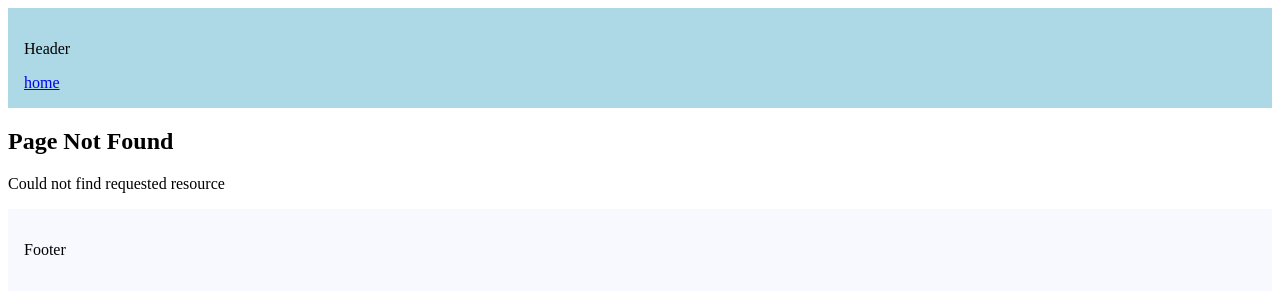
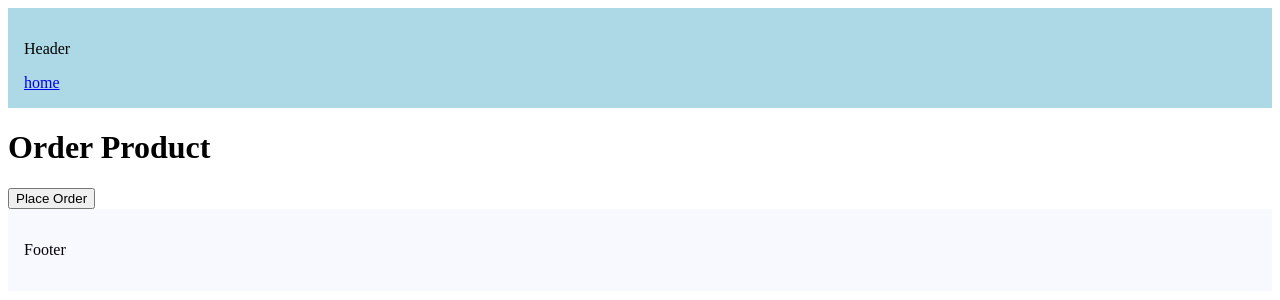
Before and after one commit to Kapelek/nextjs-course, a Next.js app in the folder routing-demo/: page /order-product in a window 1280 px wide. Before the commit this address had no page. Shown: the top 300 px of the page. Built offline with nearby package versions, Linux system fonts and the light colour scheme.

Commit message:
navigating programmatically

```diff
--- /dev/null
+++ b/routing-demo/app/order-product/page.tsx
@@ -0,0 +1,19 @@
+"use client";
+import { useRouter } from "next/navigation";
+
+const OrderProduct = () => {
+  const router = useRouter();
+
+  const handleClick = () => {
+    console.log("Placing your order");
+    router.push("/");
+  };
+  return (
+    <>
+      <h1>Order Product</h1>
+      <button onClick={handleClick}>Place Order</button>
+    </>
+  );
+};
+
+export default OrderProduct;
--- a/routing-demo/app/products/[productId]/reviews/[reviewId]/page.tsx
+++ b/routing-demo/app/products/[productId]/reviews/[reviewId]/page.tsx
@@ -1,4 +1,4 @@
-import { notFound } from "next/navigation";
+import { notFound, redirect } from "next/navigation";
 
 const ProductReview = async ({
   params,
@@ -7,7 +7,8 @@
 }) => {
   const { productId, reviewId } = await params;
   if (parseInt(reviewId) > 1000) {
-    notFound();
+    //notFound()
+    redirect("/products");
   }
 
   return (
```
